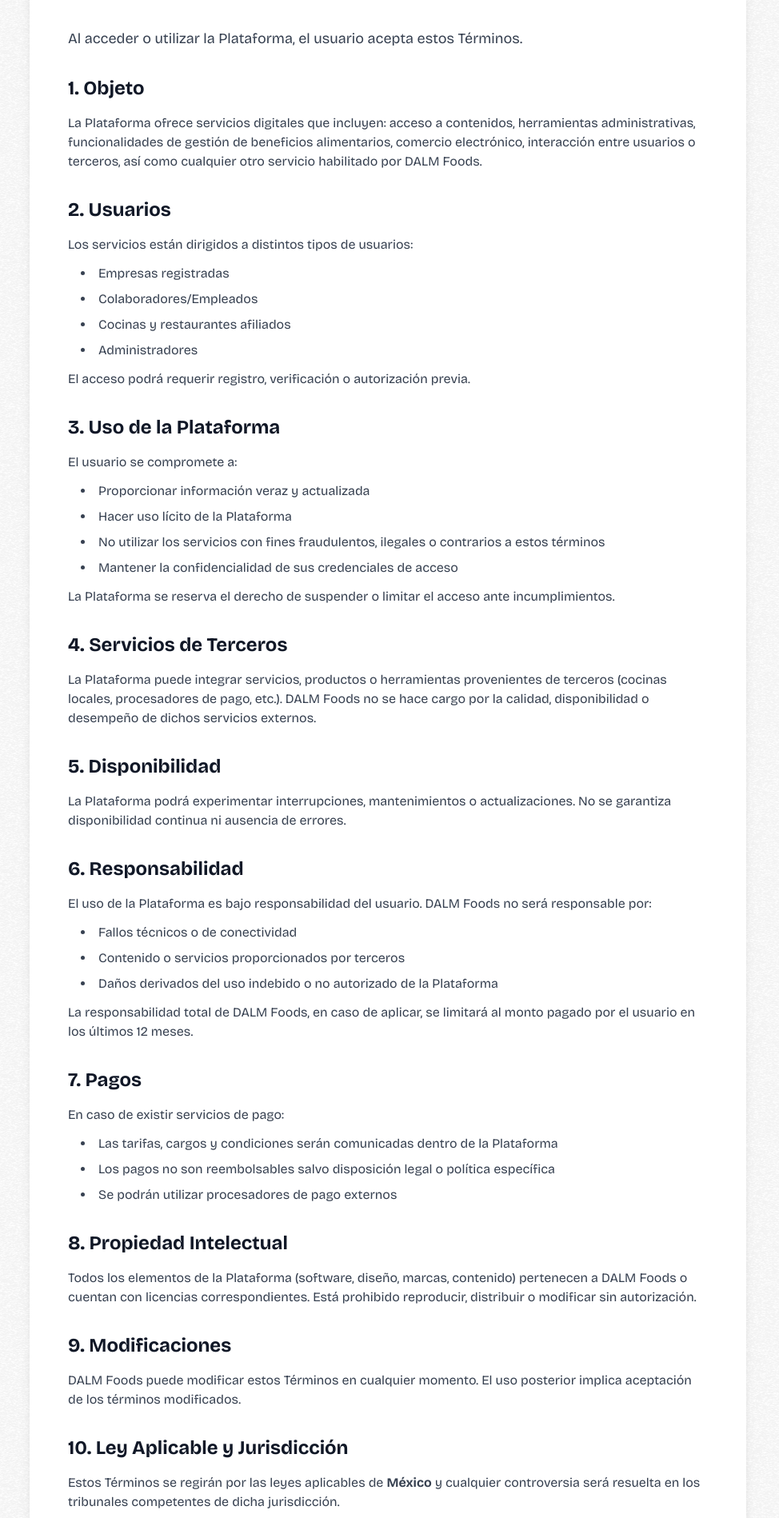
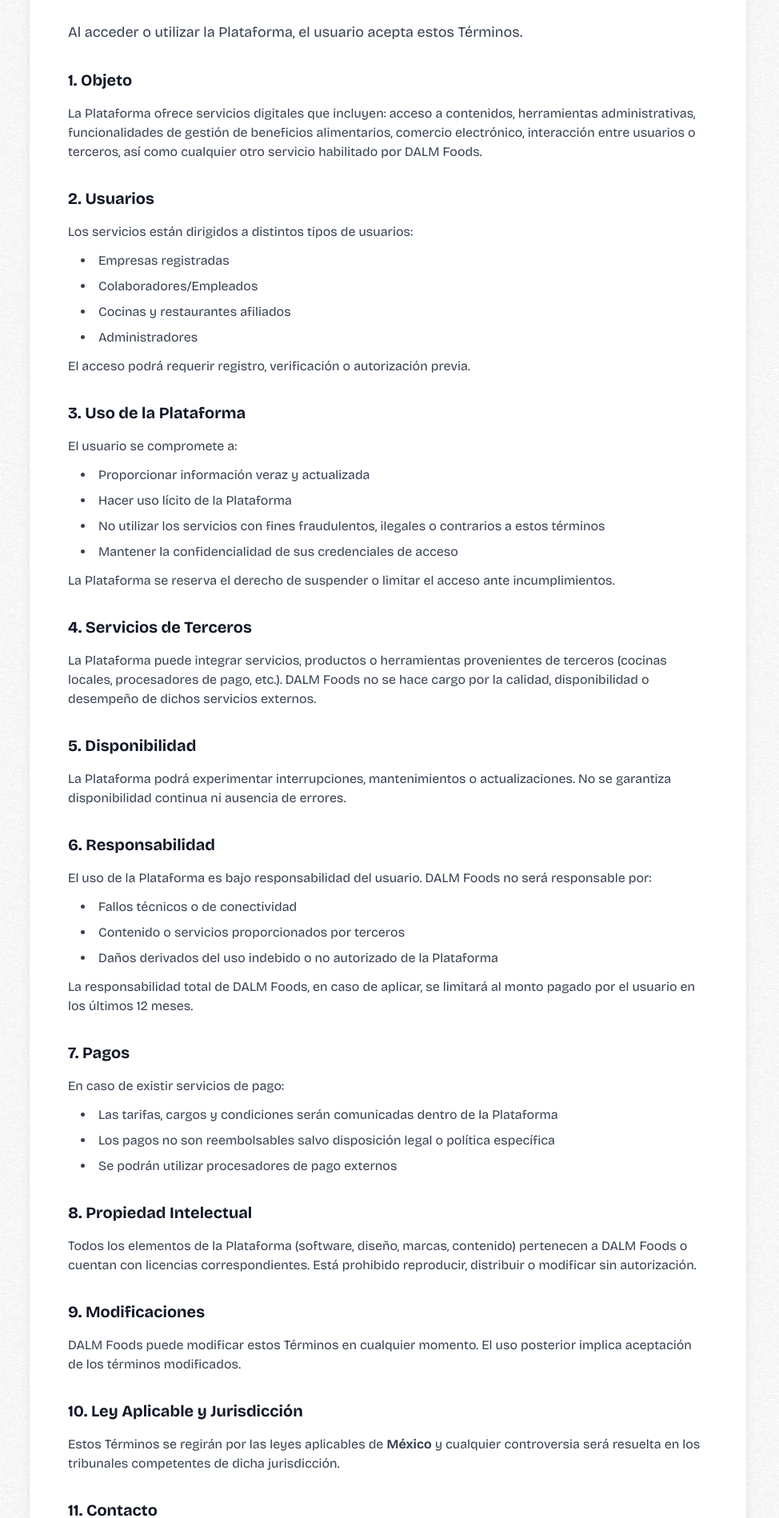
Before and after one commit to GrijalvaMarco/dalmfoods-waitlist, a Next.js app: page /terms in a window 1280 px wide. Shown: the part 366-2264 px from the top of the page at 80% size, without its empty margins (155-1129 px from the left). Built offline with nearby package versions, Linux system fonts and the light colour scheme.

Commit message:
font size lower for titles, fixed angels changes

```diff
--- a/app/about/page.tsx
+++ b/app/about/page.tsx
@@ -8,7 +8,7 @@
         <div className="bg-[url('/div.svg')] opacity-100 min-h-screen">
             <MaxWidthWrapper className="py-16">
                 <div className="text-center mb-16">
-                    <h1 className="text-5xl md:text-6xl font-bold mb-6">
+                    <h1 className="text-3xl md:text-4xl font-bold mb-6">
                         ¿Quiénes Somos?
                     </h1>
                     <p className="text-xl text-gray-600 max-w-3xl mx-auto">
--- a/app/contact/page.tsx
+++ b/app/contact/page.tsx
@@ -91,7 +91,7 @@
             <MaxWidthWrapper>
                 {/* Header */}
                 <div className="text-center mb-12">
-                    <h1 className="text-5xl md:text-6xl font-bold mb-6">
+                    <h1 className="text-3xl md:text-4xl font-bold mb-6">
                         Contacto
                     </h1>
                     <p className="text-xl text-gray-600 max-w-3xl mx-auto">
--- a/app/how-it-works/page.tsx
+++ b/app/how-it-works/page.tsx
@@ -6,7 +6,7 @@
         <div className="bg-[url('/div.svg')] opacity-100 min-h-screen">
             <MaxWidthWrapper className="py-16">
                 <div className="text-center mb-16">
-                    <h1 className="text-5xl md:text-6xl font-bold mb-6">
+                    <h1 className="text-3xl md:text-4xl font-bold mb-6">
                         ¿Cómo Funciona?
                     </h1>
                     <p className="text-xl text-gray-600 max-w-3xl mx-auto">
--- a/app/terms/page.tsx
+++ b/app/terms/page.tsx
@@ -8,7 +8,7 @@
                 <div className="max-w-4xl mx-auto bg-white rounded-2xl shadow-lg p-8 md:p-12">
                     {/* Header */}
                     <div className="text-center mb-12">
-                        <h1 className="text-4xl md:text-5xl font-bold mb-4">
+                        <h1 className="text-3xl md:text-4xl font-bold mb-4">
                             Términos y Condiciones
                         </h1>
                         <p className="text-gray-600">
@@ -29,7 +29,7 @@
 
                         {/* Section 1 */}
                         <section>
-                            <h2 className="text-2xl font-bold text-gray-900 mb-4">1. Objeto</h2>
+                            <h2 className="text-xl font-bold text-gray-900 mb-4">1. Objeto</h2>
                             <p className="text-gray-700">
                                 La Plataforma ofrece servicios digitales que incluyen: acceso a contenidos,
                                 herramientas administrativas, funcionalidades de gestión de beneficios alimentarios,
@@ -40,7 +40,7 @@
 
                         {/* Section 2 */}
                         <section>
-                            <h2 className="text-2xl font-bold text-gray-900 mb-4">2. Usuarios</h2>
+                            <h2 className="text-xl font-bold text-gray-900 mb-4">2. Usuarios</h2>
                             <p className="text-gray-700 mb-3">
                                 Los servicios están dirigidos a distintos tipos de usuarios:
                             </p>
@@ -57,7 +57,7 @@
 
                         {/* Section 3 */}
                         <section>
-                            <h2 className="text-2xl font-bold text-gray-900 mb-4">3. Uso de la Plataforma</h2>
+                            <h2 className="text-xl font-bold text-gray-900 mb-4">3. Uso de la Plataforma</h2>
                             <p className="text-gray-700 mb-3">El usuario se compromete a:</p>
                             <ul className="list-disc list-inside space-y-2 text-gray-700 ml-4">
                                 <li>Proporcionar información veraz y actualizada</li>
@@ -72,7 +72,7 @@
 
                         {/* Section 4 */}
                         <section>
-                            <h2 className="text-2xl font-bold text-gray-900 mb-4">4. Servicios de Terceros</h2>
+                            <h2 className="text-xl font-bold text-gray-900 mb-4">4. Servicios de Terceros</h2>
                             <p className="text-gray-700">
                                 La Plataforma puede integrar servicios, productos o herramientas provenientes de terceros
                                 (cocinas locales, procesadores de pago, etc.). DALM Foods no se hace cargo por la calidad,
@@ -82,7 +82,7 @@
 
                         {/* Section 5 */}
                         <section>
-                            <h2 className="text-2xl font-bold text-gray-900 mb-4">5. Disponibilidad</h2>
+                            <h2 className="text-xl font-bold text-gray-900 mb-4">5. Disponibilidad</h2>
                             <p className="text-gray-700">
                                 La Plataforma podrá experimentar interrupciones, mantenimientos o actualizaciones.
                                 No se garantiza disponibilidad continua ni ausencia de errores.
@@ -91,7 +91,7 @@
 
                         {/* Section 6 */}
                         <section>
-                            <h2 className="text-2xl font-bold text-gray-900 mb-4">6. Responsabilidad</h2>
+                            <h2 className="text-xl font-bold text-gray-900 mb-4">6. Responsabilidad</h2>
                             <p className="text-gray-700 mb-3">
                                 El uso de la Plataforma es bajo responsabilidad del usuario. DALM Foods no será responsable por:
                             </p>
@@ -108,7 +108,7 @@
 
                         {/* Section 7 */}
                         <section>
-                            <h2 className="text-2xl font-bold text-gray-900 mb-4">7. Pagos</h2>
+                            <h2 className="text-xl font-bold text-gray-900 mb-4">7. Pagos</h2>
                             <p className="text-gray-700 mb-3">En caso de existir servicios de pago:</p>
                             <ul className="list-disc list-inside space-y-2 text-gray-700 ml-4">
                                 <li>Las tarifas, cargos y condiciones serán comunicadas dentro de la Plataforma</li>
@@ -119,7 +119,7 @@
 
                         {/* Section 8 */}
                         <section>
-                            <h2 className="text-2xl font-bold text-gray-900 mb-4">8. Propiedad Intelectual</h2>
+                            <h2 className="text-xl font-bold text-gray-900 mb-4">8. Propiedad Intelectual</h2>
                             <p className="text-gray-700">
                                 Todos los elementos de la Plataforma (software, diseño, marcas, contenido) pertenecen
                                 a DALM Foods o cuentan con licencias correspondientes. Está prohibido reproducir,
@@ -129,7 +129,7 @@
 
                         {/* Section 9 */}
                         <section>
-                            <h2 className="text-2xl font-bold text-gray-900 mb-4">9. Modificaciones</h2>
+                            <h2 className="text-xl font-bold text-gray-900 mb-4">9. Modificaciones</h2>
                             <p className="text-gray-700">
                                 DALM Foods puede modificar estos Términos en cualquier momento. El uso posterior
                                 implica aceptación de los términos modificados.
@@ -138,7 +138,7 @@
 
                         {/* Section 10 */}
                         <section>
-                            <h2 className="text-2xl font-bold text-gray-900 mb-4">10. Ley Aplicable y Jurisdicción</h2>
+                            <h2 className="text-xl font-bold text-gray-900 mb-4">10. Ley Aplicable y Jurisdicción</h2>
                             <p className="text-gray-700">
                                 Estos Términos se regirán por las leyes aplicables de <strong>México</strong> y
                                 cualquier controversia será resuelta en los tribunales competentes de dicha jurisdicción.
@@ -147,7 +147,7 @@
 
                         {/* Section 11 */}
                         <section>
-                            <h2 className="text-2xl font-bold text-gray-900 mb-4">11. Contacto</h2>
+                            <h2 className="text-xl font-bold text-gray-900 mb-4">11. Contacto</h2>
                             <p className="text-gray-700 mb-3">
                                 Para consultas relacionadas con estos Términos:
                             </p>
--- a/components/ForCompanies.tsx
+++ b/components/ForCompanies.tsx
@@ -8,9 +8,9 @@
             <div className="max-w-7xl mx-auto px-4">
                 {/* Hero Section */}
                 <div className="text-center mb-16">
-                    <h1 className="text-5xl md:text-6xl font-bold mb-6 leading-tight">
-                        HOY DÍA LA PRODUCTIVIDAD<br />
-                        <span className="text-orange-600">YA NO DEPENDE SOLO DEL SALARIO</span>
+                    <h1 className="text-3xl md:text-4xl font-bold mb-6 leading-tight">
+                        TRANSFORMA LA PRODUCTIVIDAD DE TU EMPRESA<br />
+                        <span className="text-orange-600">CON BENEFICIOS DE ALIMENTACIÓN INTELIGENTES</span>
                     </h1>
                     <p className="text-2xl md:text-3xl font-semibold text-gray-800 mb-8">
                         LAS EMPRESAS QUE ENTIENDEN EL BIENESTAR<br />
--- a/components/ForEmployees.tsx
+++ b/components/ForEmployees.tsx
@@ -8,9 +8,9 @@
             <div className="max-w-7xl mx-auto px-4">
                 {/* Hero Section */}
                 <div className="text-center mb-16">
-                    <h1 className="text-5xl md:text-6xl font-bold mb-6 leading-tight">
-                        BENEFICIOS PARA<br />
-                        <span className="text-orange-600">COLABORADORES</span>
+                    <h1 className="text-3xl md:text-4xl font-bold mb-6 leading-tight">
+                        COME BIEN, TRABAJA MEJOR<br />
+                        <span className="text-orange-600">COMIDA SUBSIDIADA CERCA DE TU OFICINA</span>
                     </h1>
                     <p className="text-2xl md:text-3xl font-semibold text-gray-800">
                         Comer bien todos los días sí puede ser parte de tu trabajo
--- a/components/VisionMission.tsx
+++ b/components/VisionMission.tsx
@@ -6,7 +6,7 @@
             <div className="max-w-4xl mx-auto">
                 <div className="text-center mb-12">
                     <img src="/logo_dalm.png" alt="DALM FOODS" className="w-64 h-64 mx-auto mt-[-90px]" />
-                    <h2 className="text-3xl md:text-5xl font-bold mt-[-64px]">
+                    <h2 className="text-2xl md:text-3xl font-bold mt-[-64px]">
                         Nuestra Visión y Misión
                     </h2>
                 </div>
```
Also changed, not shown: app/privacy/page.tsx (+12 -12 lines), components/ForKitchens.tsx (+9 -7 lines), components/HowItWorks.tsx (+5 -5 lines).
